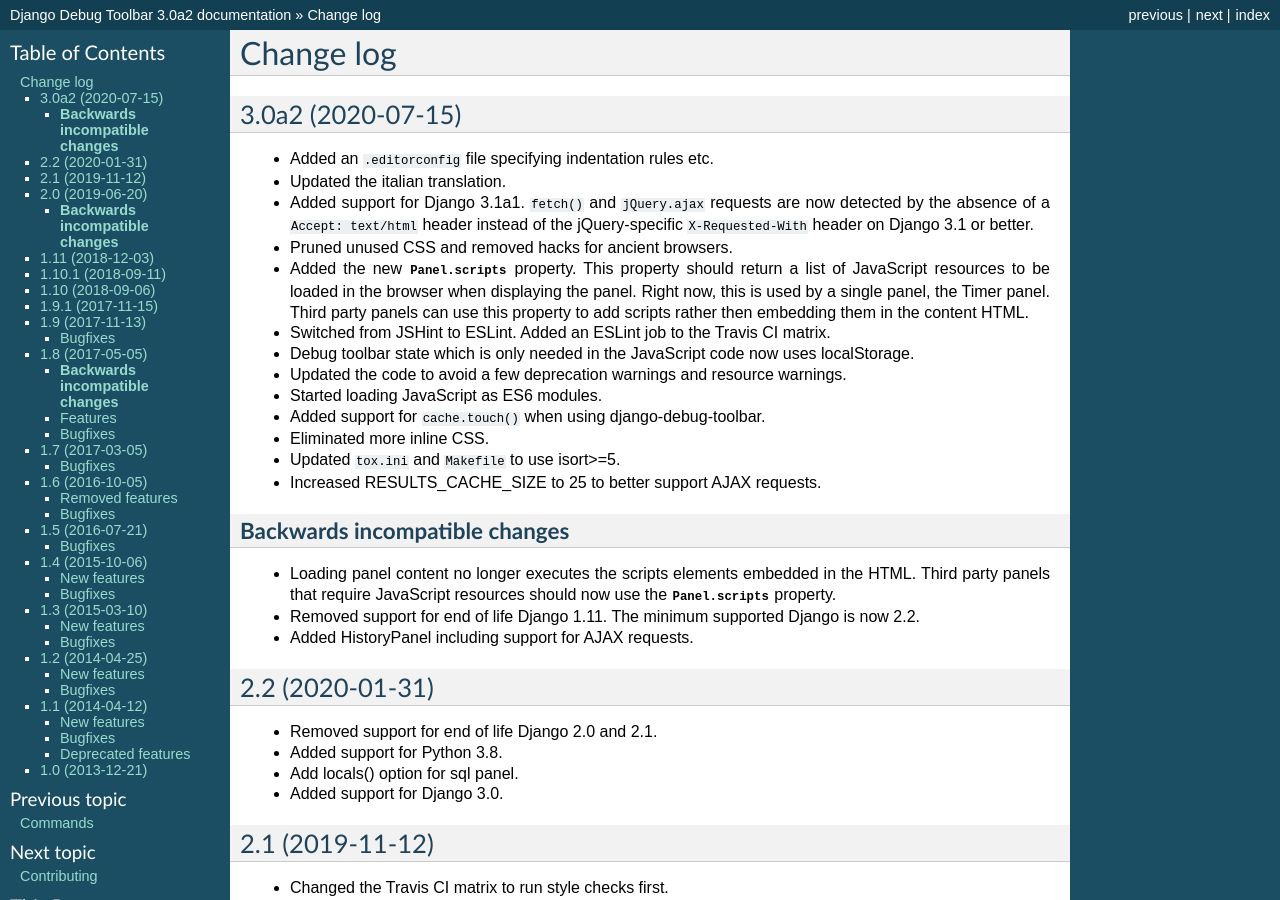
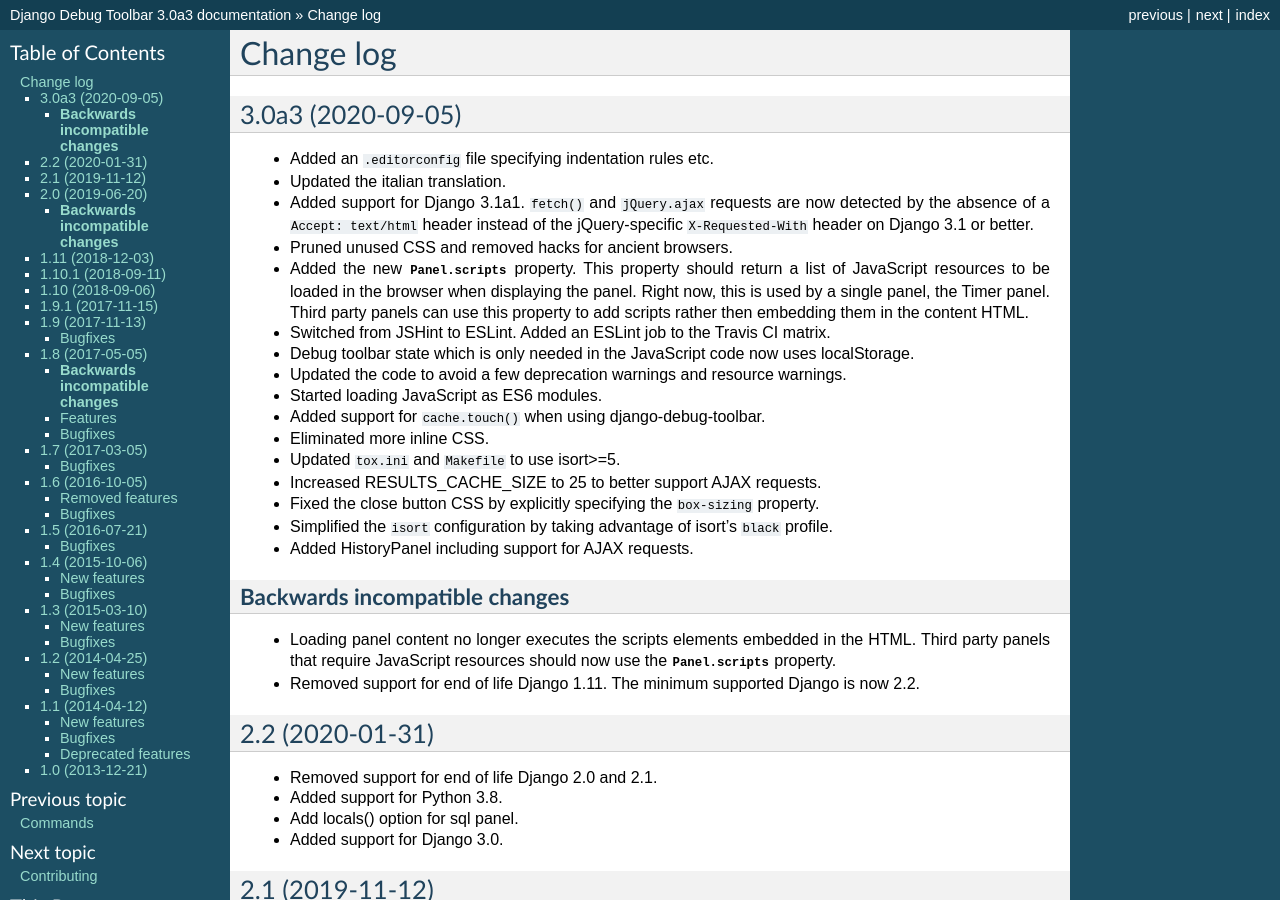
Before and after one commit to jazzband/django-debug-toolbar, a Sphinx documentation site: the page built from docs/changes.rst, in a window 1280 px wide and 900 px high. Built offline with Sphinx 7.4.7, drawn with Linux system fonts in a browser that asks for light colours; some of the changed text lies outside the part shown.

Commit message:
django-debug-toolbar 3.0a3

```diff
--- a/docs/changes.rst
+++ b/docs/changes.rst
@@ -1,7 +1,7 @@
 Change log
 ==========
 
-3.0a2 (2020-07-15)
+3.0a3 (2020-09-05)
 ------------------
 
 * Added an ``.editorconfig`` file specifying indentation rules etc.
@@ -24,6 +24,11 @@
 * Eliminated more inline CSS.
 * Updated ``tox.ini`` and ``Makefile`` to use isort>=5.
 * Increased RESULTS_CACHE_SIZE to 25 to better support AJAX requests.
+* Fixed the close button CSS by explicitly specifying the
+  ``box-sizing`` property.
+* Simplified the ``isort`` configuration by taking advantage of isort's
+  ``black`` profile.
+* Added HistoryPanel including support for AJAX requests.
 
 **Backwards incompatible changes**
 ~~~~~~~~~~~~~~~~~~~~~~~~~~~~~~~~~~
--- a/docs/conf.py
+++ b/docs/conf.py
@@ -59,9 +59,9 @@
 # built documents.
 #
 # The short X.Y version.
-version = "3.0a2"
+version = "3.0a3"
 # The full version, including alpha/beta/rc tags.
-release = "3.0a2"
+release = "3.0a3"
 
 # The language for content autogenerated by Sphinx. Refer to documentation
 # for a list of supported languages.
--- a/setup.cfg
+++ b/setup.cfg
@@ -1,6 +1,6 @@
 [metadata]
 name = django-debug-toolbar
-version = 3.0a2
+version = 3.0a3
 description = A configurable set of panels that display various debug information about the current request/response.
 long_description = file: README.rst
 author = Rob Hudson
```
Also changed, not shown: other parts of docs/changes.rst (+0 -2 lines).
